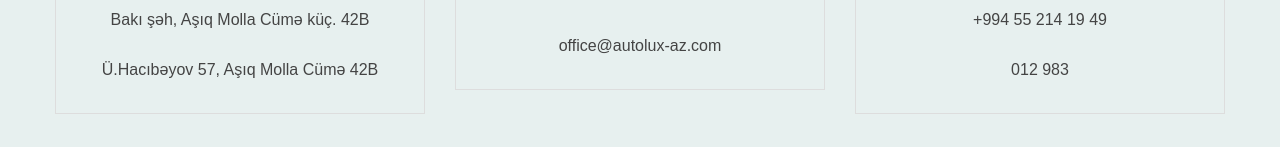
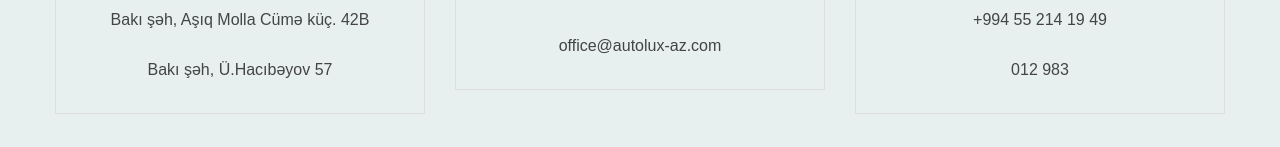
Before and after one commit to JavidSelimov12345/ArazSalimov, a plain HTML site: page alfaromeo1/index-5.html in a window 1280 px wide. Shown: the part 3738-3885 px from the top of the page. Drawn offline with Linux system fonts and the light colour scheme; files whose address does not match are found by name.

Commit message:
changed adress

```diff
--- a/alfaromeo1/index-5.html
+++ b/alfaromeo1/index-5.html
@@ -453,7 +453,7 @@
 								<div class="icon-content">
 									<h5 class="dlab-tilte text-uppercase">ÜNVAN</h5>
 									<p>Bakı şəh, Aşıq Molla Cümə küç. 42B</p>
-									<p>Ü.Hacıbəyov 57, Aşıq Molla Cümə 42B</p>
+									<p>Bakı şəh, Ü.Hacıbəyov 57 </p>
 								</div>
 							</div>
 						</div>
```
